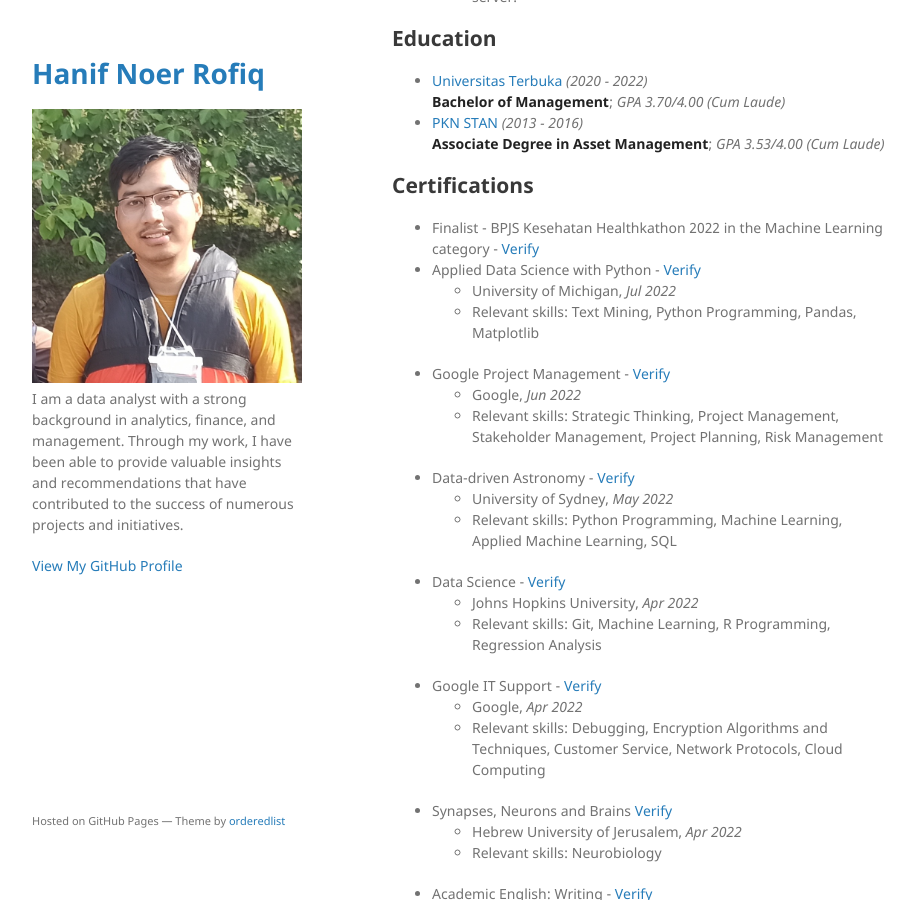
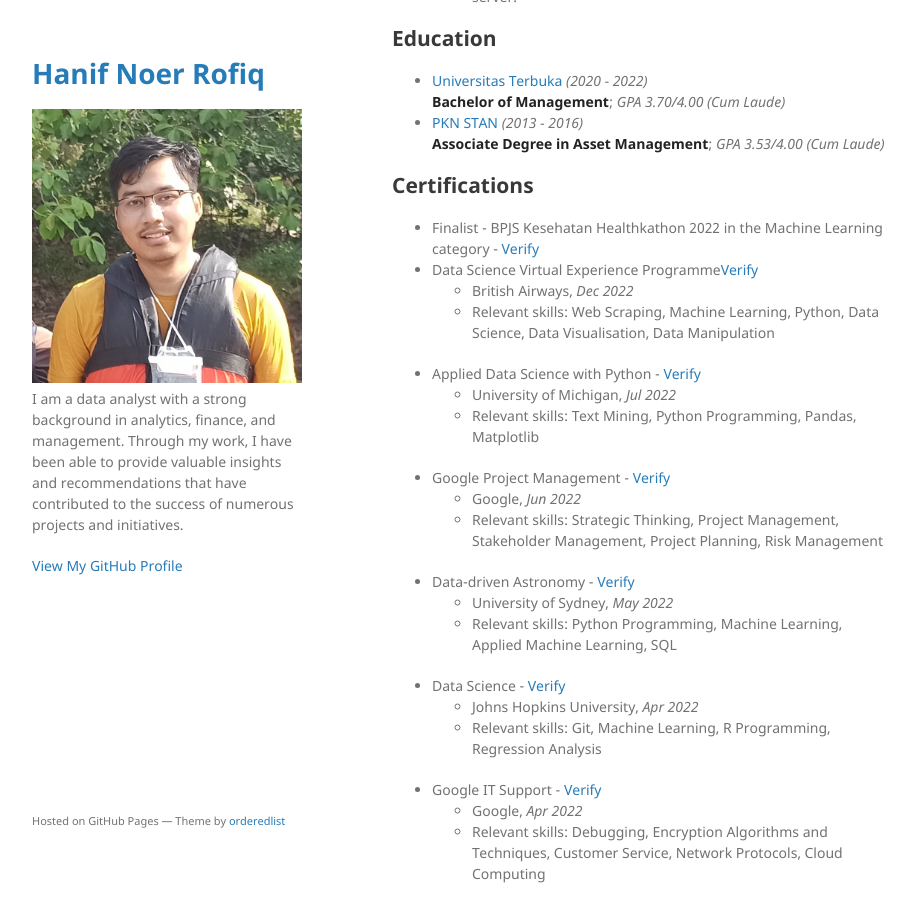
Before and after one commit to hanifnoerr/hanifnoerr.github.io, a Jekyll site: the page built from index.md, in a window 1280 px wide and 900 px high, scrolled down 1837 px. Shown: the whole window, without its empty margins (178-1093 px from the left). Built offline with Jekyll 4.4.1, drawn with Linux system fonts in a browser that asks for light colours; our own code applies the rules of GitHub Pages for plain Markdown files.

Commit message:
Update index.md

```diff
--- a/index.md
+++ b/index.md
@@ -53,6 +53,9 @@ auction and state receivables.
 
 ## Certifications
 - Finalist - BPJS Kesehatan Healthkathon 2022 in the Machine Learning category - [Verify](https://drive.google.com/file/d/12rQrU3sx9DpBgVA7y23ydog5FOEMp8yb/view?usp=sharing)
+- Data Science Virtual Experience Programme[Verify](https://forage-uploads-prod.s3.amazonaws.com/completion-certificates/British%20Airways/NjynCWzGSaWXQCxSX_British%20Airways_cLwCisAKzghQhvkC3_1671959305129_completion_certificate.pdf)
+  - British Airways, _Dec 2022_
+  - Relevant skills: Web Scraping, Machine Learning, Python, Data Science, Data Visualisation, Data Manipulation
 - Applied Data Science with Python - [Verify](https://www.coursera.org/account/accomplishments/specialization/XRAVP5F2ZH9V)
   - University of Michigan, _Jul 2022_
   - Relevant skills: Text Mining, Python Programming, Pandas, Matplotlib
```
